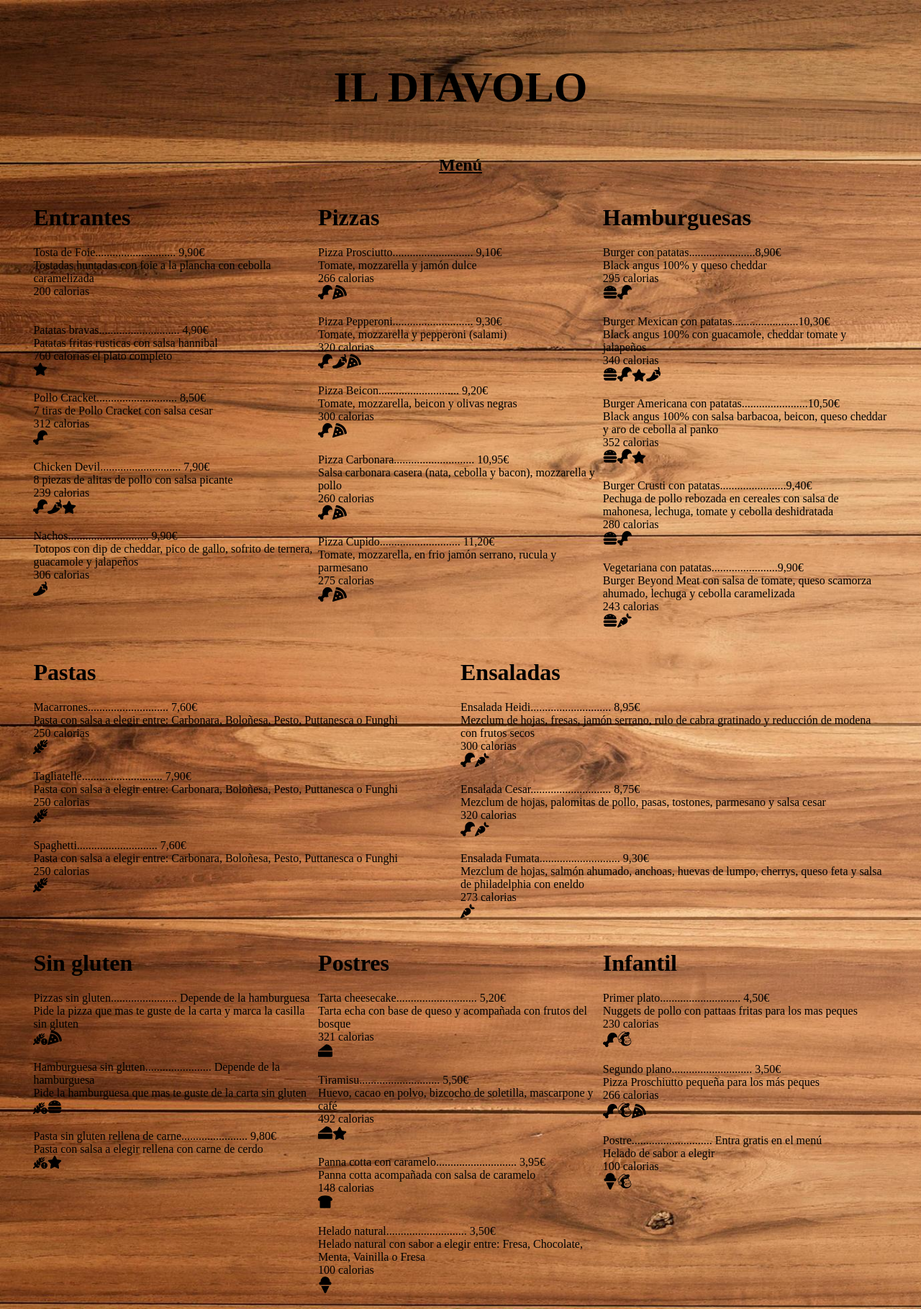
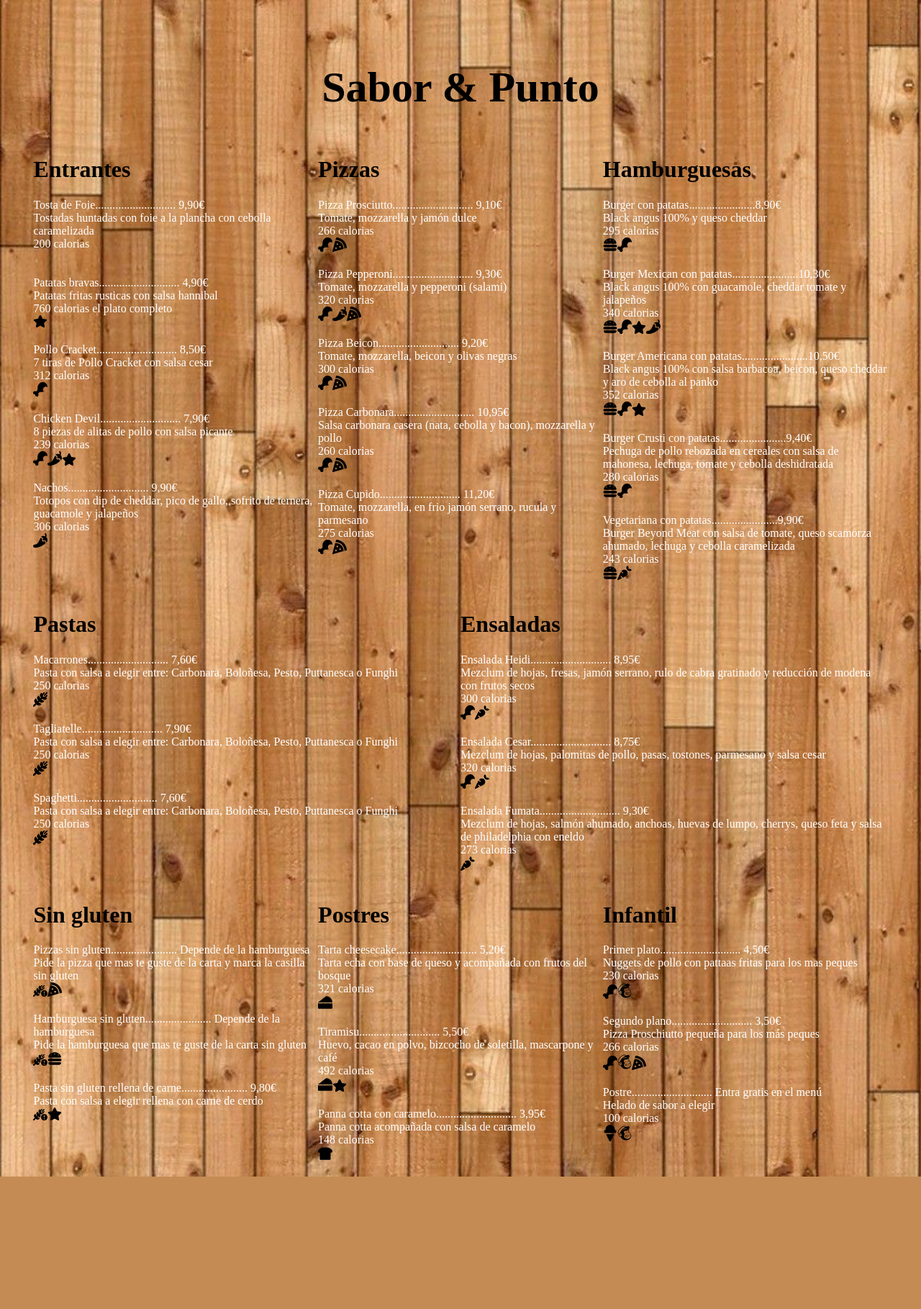
Before and after one commit to ChristianMonrabal/CartaXML, a PHP site: page / in a window 1280 px wide. Shown: the whole page at 72% size. After the commit the page ends 1635 px from the top, so only its background shows below. Run offline with PHP 8.4, Linux system fonts and the light colour scheme.

Commit message:
Add files via upload

```diff
--- a/css/style.css
+++ b/css/style.css
@@ -1,9 +1,6 @@
-* {
-    color: black;
-}
 
 body {
-    background-image: url("../img/fondo.jpg");
+    background-image: url("../img/background.jpeg");
     color: white;
     padding: 3%;
     background-repeat: no-repeat;
@@ -12,6 +9,10 @@ body {
 
 h1 {
     color: black;
+}
+
+h2 {
+    color:black;
 }
 
 .column-1 {
@@ -48,16 +49,12 @@ img {
     color: white;
 }
 
-footer {
-    width: 100%;
-    text-align: left;
-    float: left;
-    font-size: 1.5vw;
-    color: white;
-    text-align: center;
-}
+@media only screen and (max-width: 800px) {
 
-@media only screen and (max-width: 1100px) {
+    .column-3 {
+        width: 100%;
+    }
+
     .column-4 {
         width: 100%;
     }
--- a/index.php
+++ b/index.php
@@ -5,17 +5,13 @@
     <meta http-equiv="X-UA-Compatible" content="IE=edge">
     <meta name="viewport" content="width=device-width, initial-scale=1.0">
     <link rel="stylesheet" href="./css/style.css">
-    <title>IL DIAVOLO</title>
-    <link rel="shortcut icon" href="./img/diablo.png">
+    <title>Sabor & Punto</title>
+    <link rel="shortcut icon" href="./img/icon.webp">
 </head>
 <body>
-<div class='column-1'>
-    <h1>IL DIAVOLO</h1>
+    <div class='column-1'>
+        <h1 style="color: black;">Sabor & Punto</h1>
     </div>
-    <div class='column-2'>
-    <h2>Menú</h2>
-    </div>
-
 <?php
 
 if (file_exists('xml/carta.xml')) {
--- a/xml/carta.xml
+++ b/xml/carta.xml
@@ -1,6 +1,6 @@
 <?xml version="1.0" encoding="UTF-8"?>
 <menu>
-
+<!--Entrantes-->
     <plato tipo8="Entrantes">
       <title>Tosta de Foie</title>
       <description> Tostadas huntadas con foie a la plancha con cebolla caramelizada </description>
@@ -51,7 +51,7 @@
       <item tema2="picante"></item>
       </caracteristicas>
     </plato>
-
+<!--Pizzas-->
     <plato tipo9="Pizzas">
       <title> Pizza Prosciutto</title>
       <description>Tomate, mozzarella y jamón dulce</description>
@@ -101,7 +101,7 @@
           <item tema="carne" tema3="pizza"></item>
       </caracteristicas>
     </plato>
-
+<!--Pastas-->
       <plato tipo10="Pastas">
       <title>Macarrones</title>
       <description>Pasta con salsa a elegir entre: Carbonara, Boloñesa, Pesto, Puttanesca o Funghi</description>
@@ -131,7 +131,7 @@
       <item tema6="pasta"></item>
       </caracteristicas>
     </plato>
-
+<!--Ensaladas-->
     <plato tipo11="Ensaladas">
       <title>Ensalada Heidi</title>
       <description>Mezclum de hojas, fresas, jamón serrano, rulo de cabra gratinado y reducción de modena con frutos secos</description>
@@ -161,7 +161,7 @@
       <item tema4="vegetal"></item>
       </caracteristicas>
     </plato>
-
+<!--Hamburguesas-->
     <plato tipo12="Hamburguesas">
       <title>Burger con patatas</title>
       <description>Black angus 100% y queso cheddar</description>
@@ -211,7 +211,7 @@
       <item tema12="burger" tema4="vegetal"></item>
       </caracteristicas>
   </plato>
-
+<!--Platos sin gluten-->
   <plato tipo13="Sin gluten">
       <title> Pizzas sin gluten</title>
       <description>Pide la pizza que mas te guste de la carta y marca la casilla sin gluten</description>
@@ -241,7 +241,7 @@
       <item tema11="singluten" tema="carne" tema5="star"></item>
       </caracteristicas>
   </plato>
-
+<!--Postres-->
   <plato tipo14="Postres">
       <title> Tarta cheesecake</title>
       <description>Tarta echa con base de queso y acompañada con frutos del bosque</description>
@@ -271,17 +271,7 @@
       <item tema10="postre"></item>
       </caracteristicas>
   </plato>
-
-  <plato tipo14="Postres">
-      <title>Helado natural</title>
-      <description>Helado natural con sabor a elegir entre: Fresa, Chocolate, Menta, Vainilla o Fresa</description>
-      <precio>3,50€</precio>
-      <calorias>100 calorias</calorias>
-      <caracteristicas>
-      <item tema8="helado"></item>
-      </caracteristicas>
-  </plato>
-
+<!--Infantil-->
   <plato tipo15="Infantil">
       <title>Primer plato</title>
       <description>Nuggets de pollo con pattaas fritas para los mas peques</description>
@@ -302,7 +292,6 @@
       </caracteristicas>
   </plato>
 
-
   <plato tipo15="Infantil">
       <title>Postre</title>
       <description>Helado de sabor a elegir</description>
@@ -312,5 +301,4 @@
       <item tema7="infantil" tema8="helado"></item>
       </caracteristicas>
   </plato>
-
 </menu>
```
Also changed, not shown: img/background.jpeg (added), img/icon.png (added), img/icon.webp (added).
